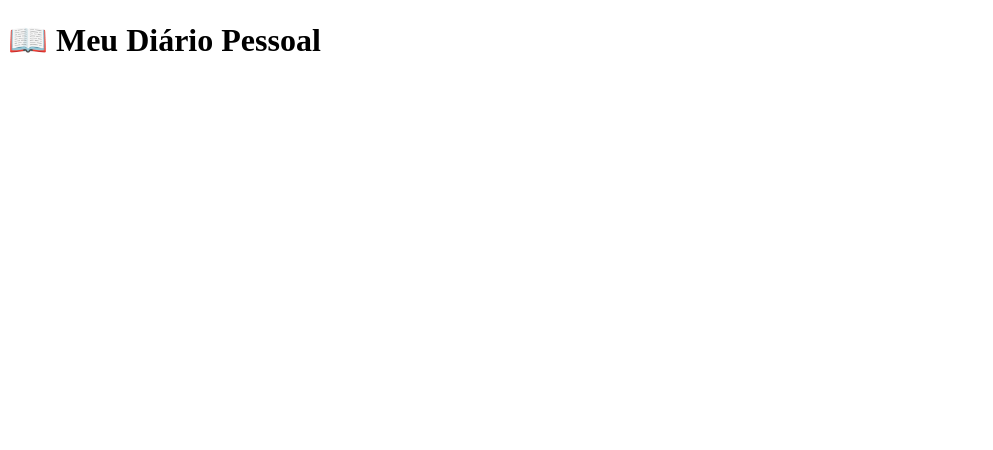
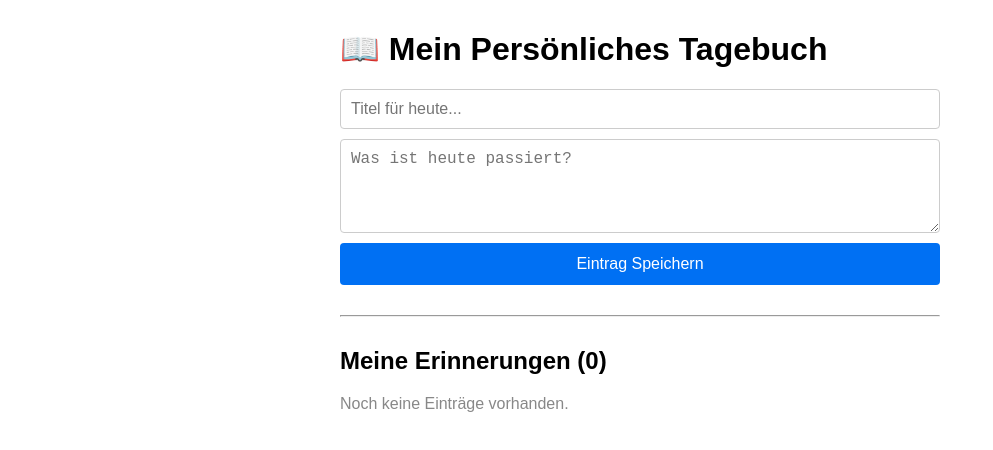
Before and after one commit to Tbauer98/personal_diary, a React (Vite) app in the folder personal-diary/: page / in a window 1280 px wide. Shown: the top 450 px of the page, without its empty margins (0-993 px from the left). Built offline with nearby package versions, Linux system fonts and the light colour scheme.

Commit message:
feat: add controlled form and diary entry listing

```diff
--- a/personal-diary/src/App.jsx
+++ b/personal-diary/src/App.jsx
@@ -1,7 +1,79 @@
+import { useState } from 'react';
+
 function App() {
+  const [title, setTitle] = useState('');
+  const [text, setText] = useState('');
+  const [entries, setEntries] = useState([]);
+
+  const handleAddEntry = (e) => {
+    e.preventDefault();
+
+    if (!title.trim() || !text.trim()) return;
+
+    const newEntry = {
+      id: Date.now(),
+      title: title,
+      text: text,
+      date: new Date().toLocaleDateString('de-DE'),
+    };
+
+    setEntries([newEntry, ...entries]);
+    setTitle('');
+    setText('');
+  };
+
+  const handleDelete = (id) => {
+    setEntries(entries.filter((entry) => entry.id !== id));
+  };
+
   return (
-    <div>
-      <h1>📖 Meu Diário Pessoal</h1>
+    <div style={{ maxWidth: '600px', margin: '30px auto', padding: '0 20px', fontFamily: 'Arial, sans-serif' }}>
+      <h1>📖 Mein Persönliches Tagebuch</h1>
+
+      <form onSubmit={handleAddEntry} style={{ display: 'flex', flexDirection: 'column', gap: '10px' }}>
+        <input
+          type="text"
+          placeholder="Titel für heute..."
+          value={title}
+          onChange={(e) => setTitle(e.target.value)}
+          style={{ padding: '10px', fontSize: '16px', borderRadius: '4px', border: '1px solid #ccc' }}
+        />
+        <textarea
+          placeholder="Was ist heute passiert?"
+          rows="4"
+          value={text}
+          onChange={(e) => setText(e.target.value)}
+          style={{ padding: '10px', fontSize: '16px', borderRadius: '4px', border: '1px solid #ccc' }}
+        />
+        <button
+          type="submit"
+          style={{ padding: '12px', backgroundColor: '#0070f3', color: 'white', border: 'none', borderRadius: '4px', fontSize: '16px', cursor: 'pointer' }}
+        >
+          Eintrag Speichern
+        </button>
+      </form>
+
+      <hr style={{ margin: '30px 0' }} />
+
+      <h2>Meine Erinnerungen ({entries.length})</h2>
+
+      {entries.length === 0 && <p style={{ color: '#888' }}>Noch keine Einträge vorhanden.</p>}
+
+      <div style={{ display: 'flex', flexDirection: 'column', gap: '15px' }}>
+        {entries.map((entry) => (
+          <div key={entry.id} style={{ border: '1px solid #ddd', padding: '15px', borderRadius: '8px', backgroundColor: '#f9f9f9' }}>
+            <small style={{ color: '#888' }}>{entry.date}</small>
+            <h3 style={{ margin: '5px 0' }}>{entry.title}</h3>
+            <p style={{ whiteSpace: 'pre-wrap', color: '#333' }}>{entry.text}</p>
+            <button
+              onClick={() => handleDelete(entry.id)}
+              style={{ backgroundColor: '#ff4d4f', color: 'white', border: 'none', padding: '6px 12px', borderRadius: '4px', cursor: 'pointer', marginTop: '10px' }}
+            >
+              Löschen
+            </button>
+          </div>
+        ))}
+      </div>
     </div>
   );
 }
```
